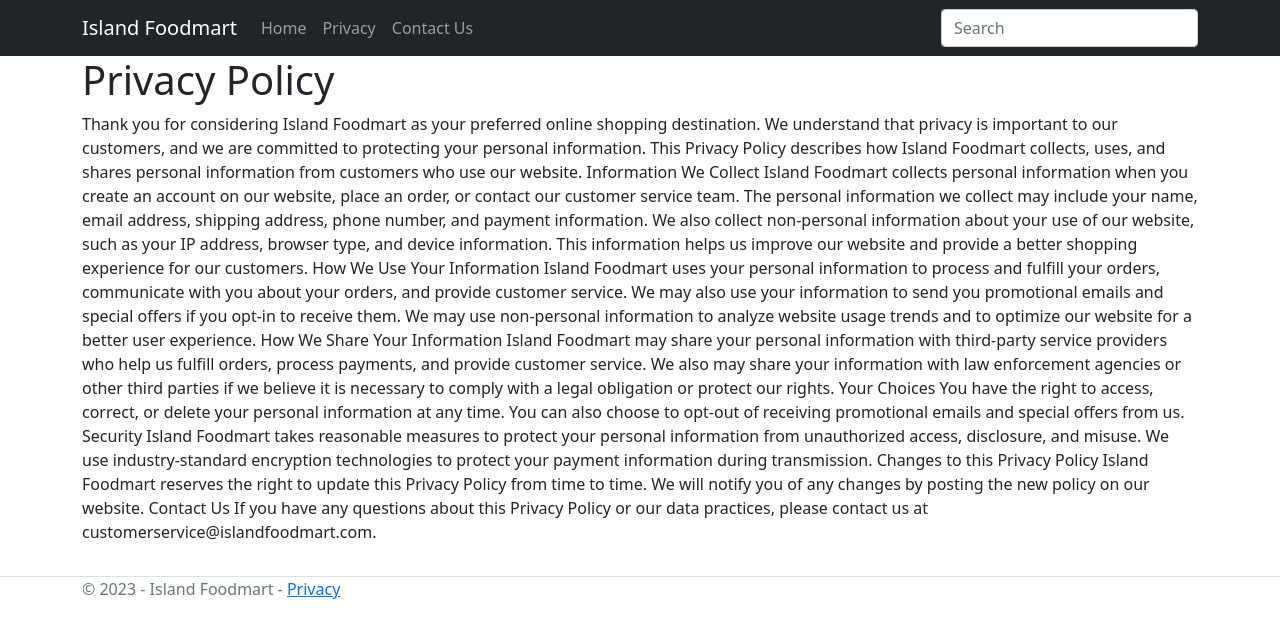
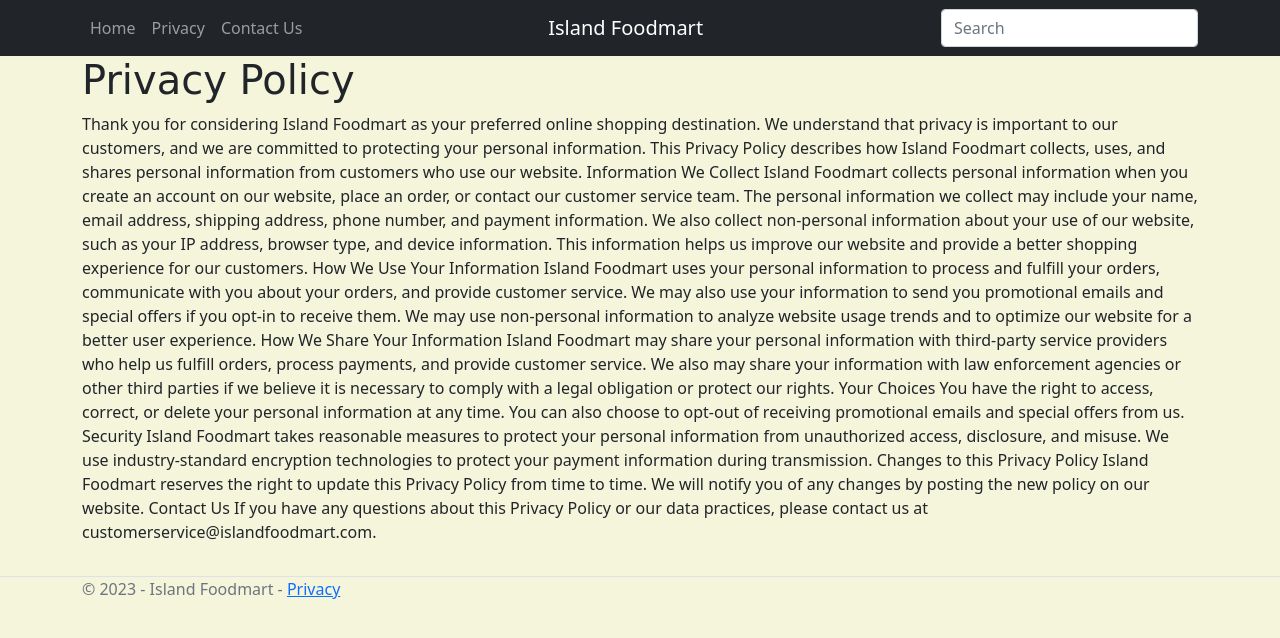
Before and after one commit to Sujal-Chand/IslandFoodmart, an ASP.NET Core app: page /Home/Privacy in a window 1280 px wide. Shown: the top 638 px of the page. Run offline with ASP.NET Core 8, Linux system fonts and the light colour scheme; style sheets or scripts are compiled from the project's sources.

Commit message:
Centered the logo

```diff
--- a/IslandFoodmart/Views/Home/ContactUs.cshtml
+++ b/IslandFoodmart/Views/Home/ContactUs.cshtml
@@ -5,3 +5,4 @@
 <h1>@ViewData["Title"]</h1>
 
 <p>This page will provide Contact information about Island Foodmart.</p>
+<iframe src="https://www.google.com/maps/embed?pb=!1m18!1m12!1m3!1d3190.806808629806!2d174.69467661580916!3d-36.8949696898003!2m3!1f0!2f0!3f0!3m2!1i1024!2i768!4f13.1!3m3!1m2!1s0x6d0d46cecd039fb5%3A0x458f15f05439e7af!2sIsland%20Foodmart!5e0!3m2!1sen!2snz!4v1678998288499!5m2!1sen!2snz" width="600" height="450" style="border:0;" allowfullscreen="" loading="lazy" referrerpolicy="no-referrer-when-downgrade"></iframe>
--- a/IslandFoodmart/Views/Shared/_Layout.cshtml
+++ b/IslandFoodmart/Views/Shared/_Layout.cshtml
@@ -11,7 +11,7 @@
 <body>
     <nav class="navbar navbar-expand-lg navbar-dark bg-dark">
         <div class="container d-flex">
-            <a class="navbar-brand justify-content-center" asp-area="" asp-controller="Home" asp-action="Index">Island Foodmart</a>
+
         <button class="navbar-toggler" type="button" data-toggle="collapse" data-target="#navbarNav" aria-controls="navbarNav" aria-expanded="false" aria-label="Toggle navigation">
             <span class="navbar-toggler-icon"></span>
         </button>
@@ -28,13 +28,14 @@
                 </li>
 
             </ul>
-
-        </div>
+                <a class="navbar-brand  mx-auto justify-content-center" asp-area="" asp-controller="Home" asp-action="Index">Island Foodmart</a>
+            </div>
             <form class="navbar-form" action="/action_page.php">
                 <div class="form-group">
                     <input type="text" class="form-control d-flex justify-content-center" placeholder="Search">
                 </div>
             </form>
+          </div>
     </nav>
     <!--
     <header>
--- a/IslandFoodmart/wwwroot/css/site.css
+++ b/IslandFoodmart/wwwroot/css/site.css
@@ -15,6 +15,7 @@
 
 body {
   margin-bottom: 60px;
+  background-color: beige;
 }
 
 .carousel {
@@ -74,3 +75,7 @@
 .carousel-next {
     right: 0;
 }
+
+h1 {
+    font-family: 'Comic Sans MS';
+}
```
